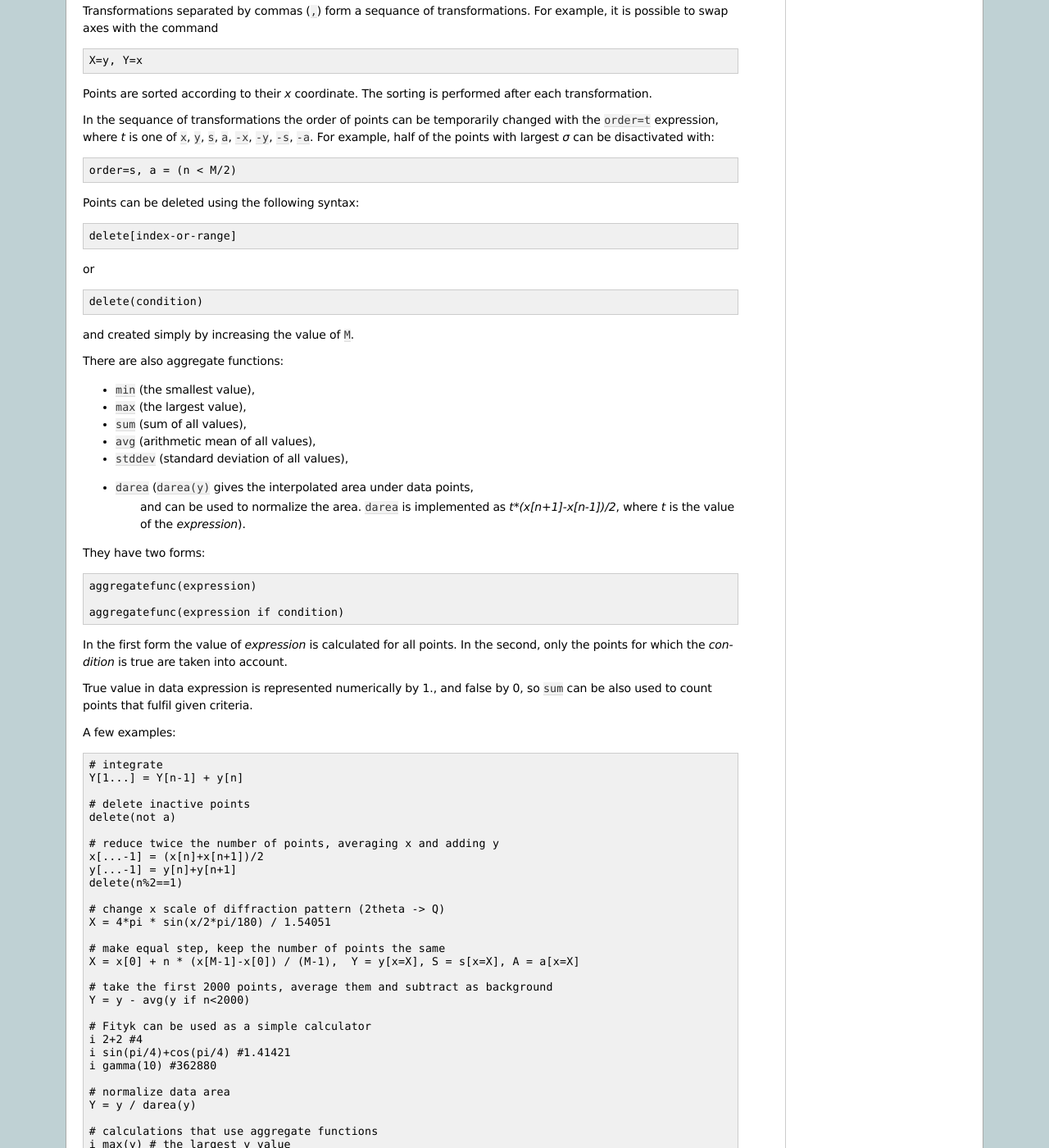
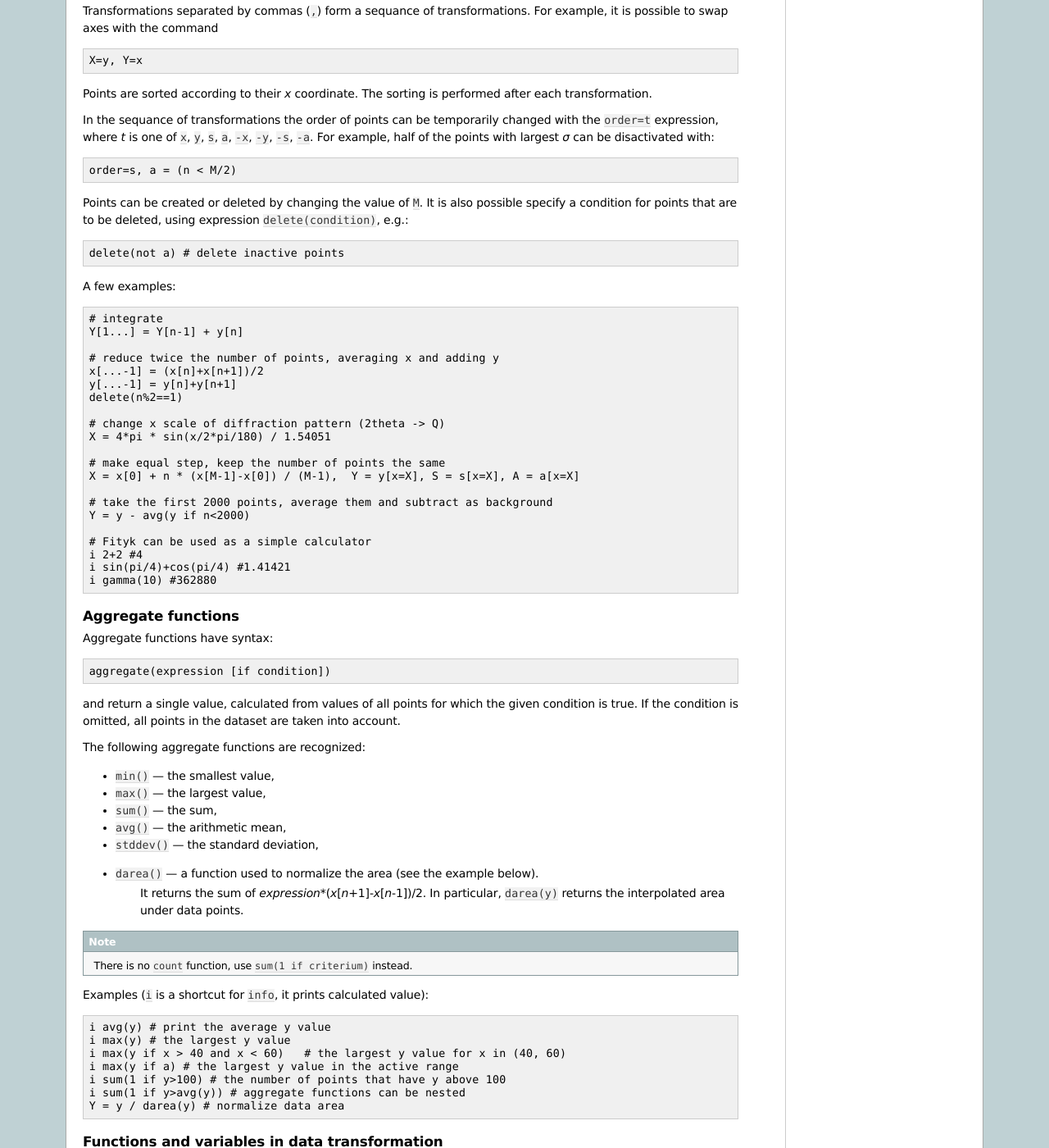
Before and after one commit to wojdyr/fityk, a Sphinx documentation site: the page built from doc/ref.rst, in a window 1280 px wide and 1400 px high, scrolled down 4913 px. Shown: the whole window at 82% size. Built offline with Sphinx 7.4.7, drawn with Linux system fonts in a browser that asks for light colours; formulas are drawn with MathJax 3; some of the changed text lies outside the part shown.

Commit message:
* The syntax `delete[range]` was removed. It is a part of syntax simplification   before writing a new parser. * documentation of aggragate functions was rewritten

```diff
--- a/doc/ref.rst
+++ b/doc/ref.rst
@@ -343,54 +343,16 @@ For example, half of the points with largest *σ* can be disactivated with::
 
    order=s, a = (n < M/2)
 
-Points can be deleted using the following syntax::
-
-   delete[index-or-range]
-
-or ::
-
-   delete(condition)
-
-and created simply by increasing the value of ``M``.
-
-There are also aggregate functions:
-
-- ``min`` (the smallest value),
-
-- ``max`` (the largest value),
-
-- ``sum`` (sum of all values),
-
-- ``avg`` (arithmetic mean of all values),
-
-- ``stddev`` (standard deviation of all values),
-
-- ``darea`` (``darea(y)`` gives the interpolated area under data points,
-          and can be used to normalize the area.
-          ``darea`` is implemented as *t\*(x[n+1]-x[n-1])/2*,
-          where *t* is the value of the *expression*).
-
-They have two forms::
-
-   aggregatefunc(expression)
-
-   aggregatefunc(expression if condition)
-
-In the first form the value of *expression* is calculated for all points.
-In the second, only the points for which the *condition* is true are
-taken into account.
-
-True value in data expression is represented numerically by 1.,
-and false by 0, so ``sum`` can be also used to count points
-that fulfil given criteria.
+Points can be created or deleted by changing the value of ``M``.
+It is also possible specify a condition for points that are to be deleted,
+using expression ``delete(condition)``, e.g.::
+
+    delete(not a) # delete inactive points
 
 A few examples::
 
     # integrate
     Y[1...] = Y[n-1] + y[n]
-
-    # delete inactive points
-    delete(not a)
 
     # reduce twice the number of points, averaging x and adding y
     x[...-1] = (x[n]+x[n+1])/2
@@ -411,15 +373,47 @@ A few examples::
     i sin(pi/4)+cos(pi/4) #1.41421
     i gamma(10) #362880
 
-    # normalize data area
-    Y = y / darea(y)
-
-    # calculations that use aggregate functions
+
+Aggregate functions
+-------------------
+
+Aggregate functions have syntax::
+
+   aggregate(expression [if condition])
+
+and return a single value, calculated from values of all points
+for which the given condition is true. If the condition is omitted, all points
+in the dataset are taken into account.
+
+The following aggregate functions are recognized:
+
+* ``min()`` --- the smallest value,
+
+* ``max()`` --- the largest value,
+
+* ``sum()`` --- the sum,
+
+* ``avg()`` --- the arithmetic mean,
+
+* ``stddev()`` --- the standard deviation,
+
+* ``darea()`` --- a function used to normalize the area (see the example below).
+          It returns the sum of
+          *expression*\ \*(*x*\ [*n*\ +1]-*x*\ [*n*-1])/2.
+          In particular, ``darea(y)`` returns the interpolated area under
+          data points.
+
+.. note:: There is no ``count`` function, use ``sum(1 if criterium)`` instead.
+
+Examples (``i`` is a shortcut for ``info``, it prints calculated value)::
+
+    i avg(y) # print the average y value
     i max(y) # the largest y value
+    i max(y if x > 40 and x < 60)   # the largest y value for x in (40, 60)
     i max(y if a) # the largest y value in the active range
-    i sum(y>100) # count the points that have y greater than 100
-    i sum(y>avg(y)) # count the points that have y greater than the arithmetic mean
-    i darea(y-F(x) if 20<x and x<25) # example of more complex syntax
+    i sum(1 if y>100) # the number of points that have y above 100
+    i sum(1 if y>avg(y)) # aggregate functions can be nested
+    Y = y / darea(y) # normalize data area
 
 .. _funcindt:
 
```
Also changed, not shown: 4 other files.
